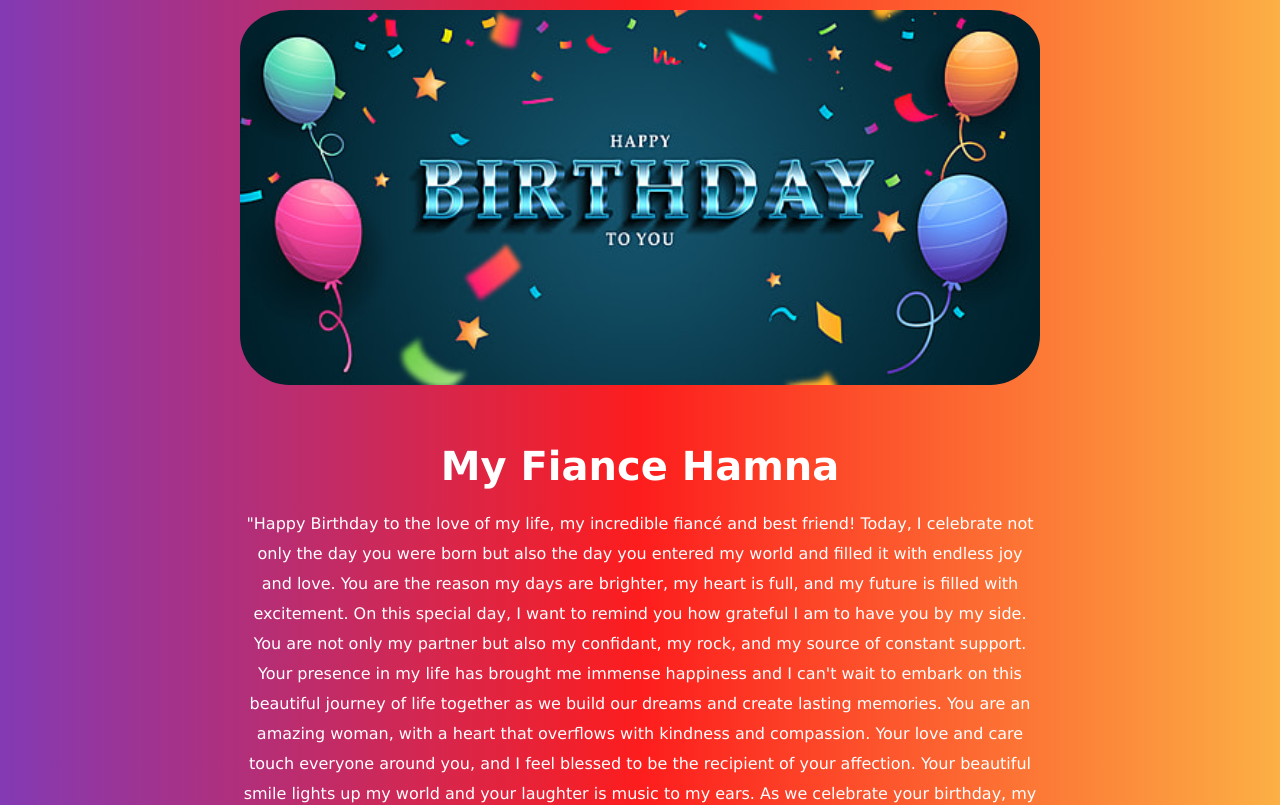
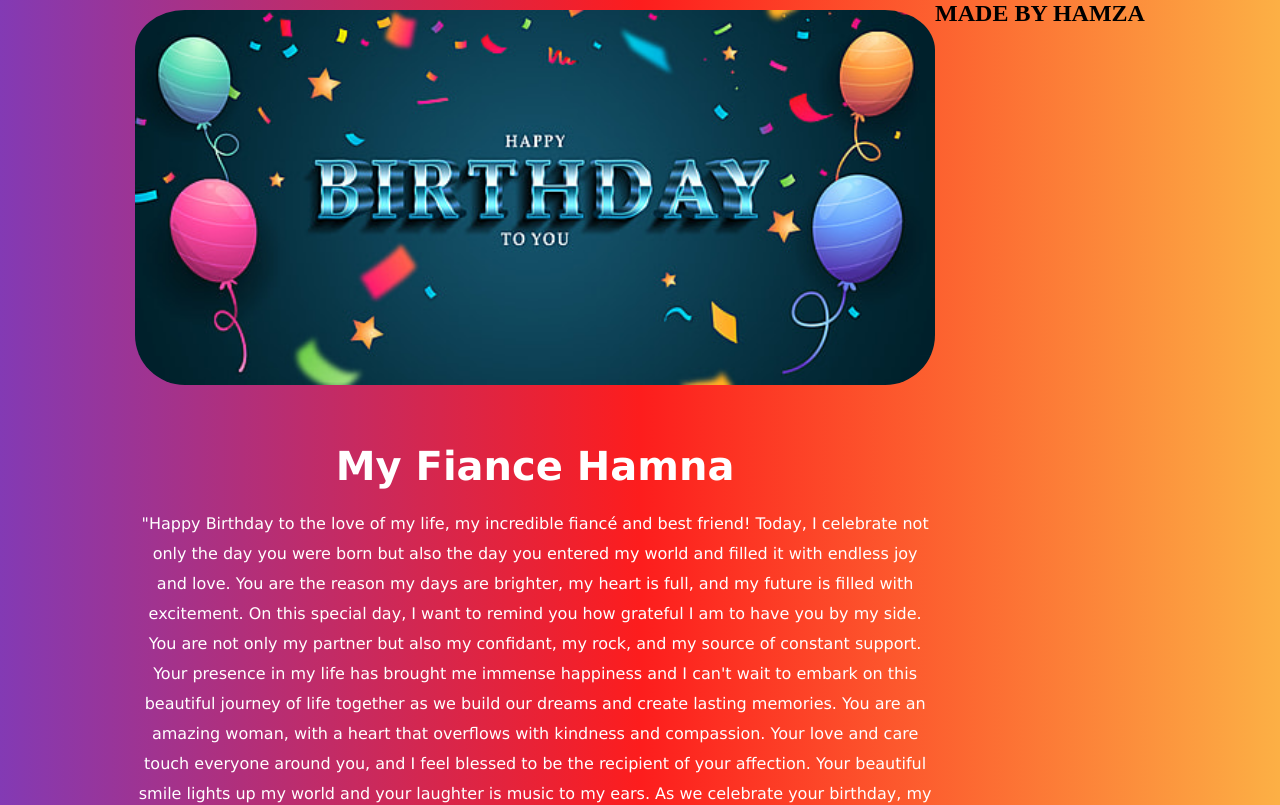
Before and after one commit to Muhammadhamza125/happybirthday, a plain HTML site: page index.html in a window 1280 px wide. Shown: the top 805 px of the page. Drawn offline with Linux system fonts and the light colour scheme.

Commit message:
Update index.html

```diff
--- a/index.html
+++ b/index.html
@@ -43,6 +43,9 @@
                     Enjoy your special day!"</p>
             </div>
         </div>
+        <footer>
+            <h2>MADE BY HAMZA</h2>
+        </footer>
     </section>
 </body>
 
```
